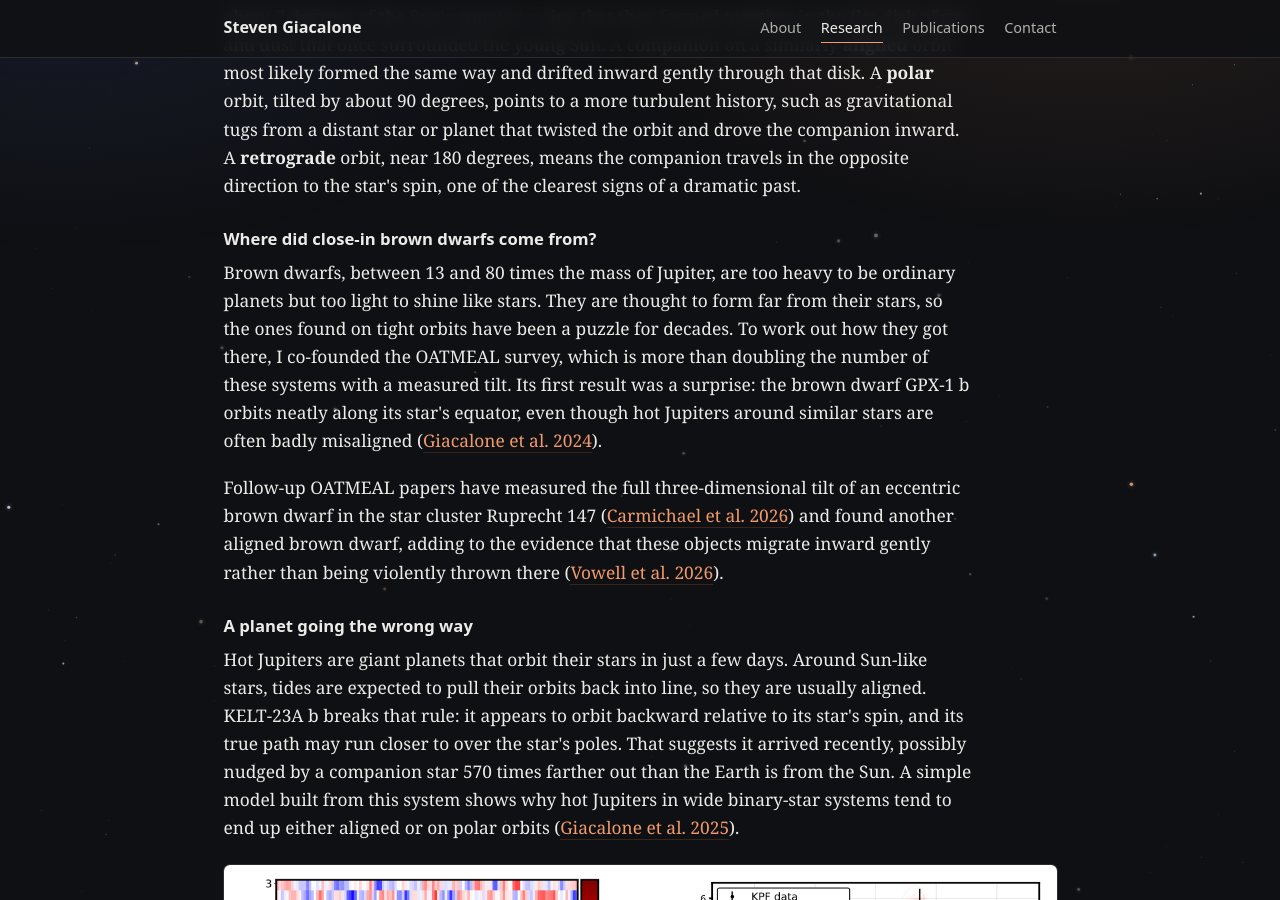
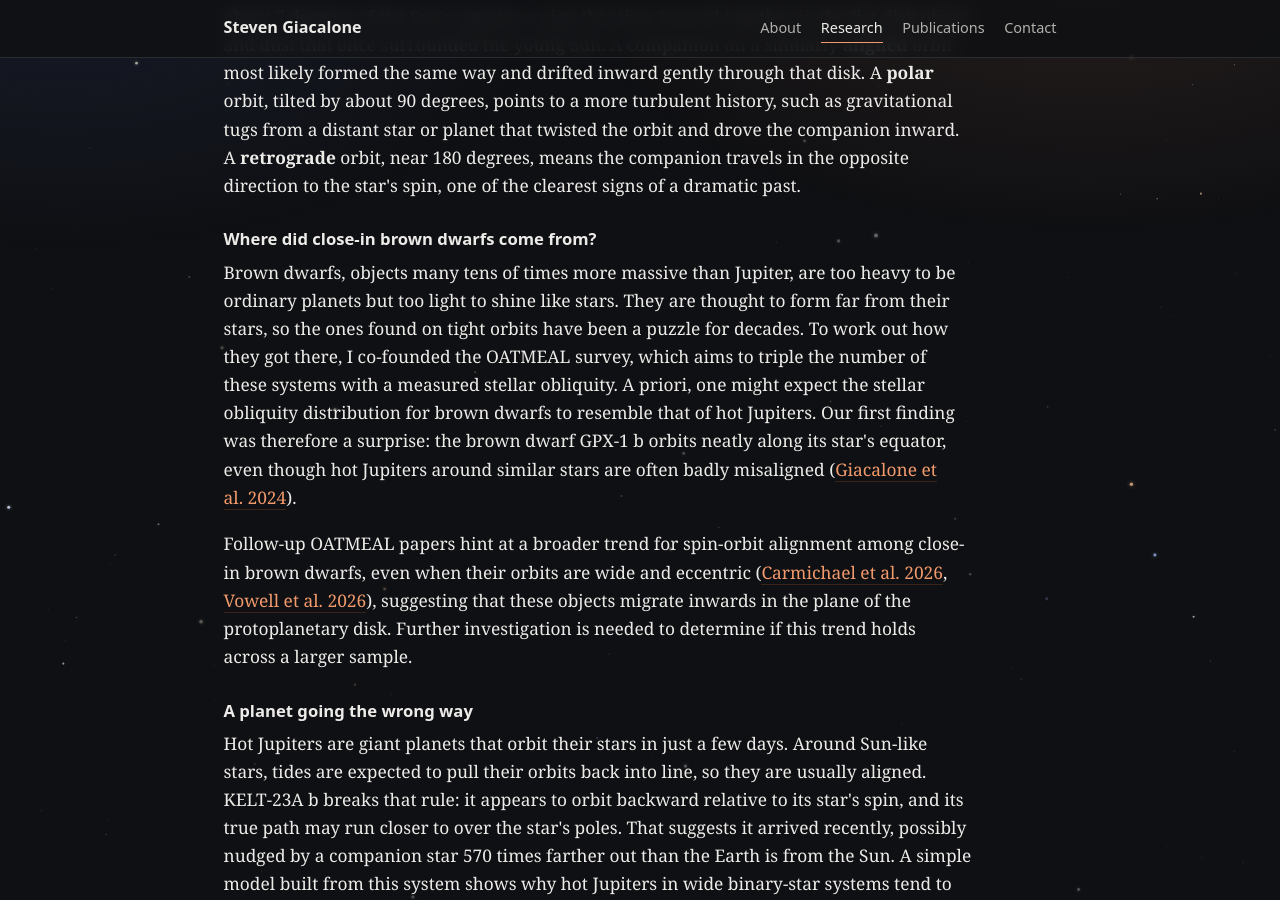
Before and after one commit to stevengiacalone/stevengiacalone.github.io, a Jekyll site: the page built from research/obliquities.html, in a window 1280 px wide and 900 px high, scrolled down 320 px. Built offline with Jekyll 4.4.1, drawn with Linux system fonts in a browser that asks for light colours.

Commit message:
Update brown dwarf section on obliquities page
Co-Authored-By: Claude Opus 5.5 <noreply@anthropic.com>
Claude-Session: https://claude.ai/code/session_01RapRmGYcJxYnG7hBfRrCXQ

```diff
--- a/research/obliquities.html
+++ b/research/obliquities.html
@@ -21,21 +21,22 @@ description: "Stellar obliquity measurements of brown dwarfs and hot Jupiters, i
 
 <h3>Where did close-in brown dwarfs come from?</h3>
 <p>
-  Brown dwarfs, between 13 and 80 times the mass of Jupiter, are too heavy to be ordinary planets but too
-  light to shine like stars. They are thought to form far from their stars, so the ones found on tight
-  orbits have been a puzzle for decades. To work out how they got there, I co-founded the OATMEAL survey,
-  which is more than doubling the number of these systems with a measured tilt. Its first result was a
-  surprise: the brown dwarf GPX-1 b orbits neatly along its star's equator, even though hot Jupiters around
-  similar stars are often badly misaligned
+  Brown dwarfs, objects many tens of times more massive than Jupiter, are too heavy to be ordinary planets
+  but too light to shine like stars. They are thought to form far from their stars, so the ones found on
+  tight orbits have been a puzzle for decades. To work out how they got there, I co-founded the OATMEAL
+  survey, which aims to triple the number of these systems with a measured stellar obliquity. A priori, one
+  might expect the stellar obliquity distribution for brown dwarfs to resemble that of hot Jupiters. Our
+  first finding was therefore a surprise: the brown dwarf GPX-1 b orbits neatly along its star's equator,
+  even though hot Jupiters around similar stars are often badly misaligned
   (<a href="{{ pdf }}Giacalone_etal_2024.pdf">Giacalone et al. 2024</a>).
 </p>
 <p>
-  Follow-up OATMEAL papers have measured the full three-dimensional tilt of an eccentric brown dwarf in the
-  star cluster Ruprecht 147
-  (<a href="https://scixplorer.org/abs/2026AJ....171...12C/abstract">Carmichael et al. 2026</a>) and found
-  another aligned brown dwarf, adding to the evidence that these objects migrate inward gently rather than
-  being violently thrown there
-  (<a href="https://scixplorer.org/abs/2026MNRAS.545f2161V/abstract">Vowell et al. 2026</a>).
+  Follow-up OATMEAL papers hint at a broader trend for spin-orbit alignment among close-in brown dwarfs,
+  even when their orbits are wide and eccentric
+  (<a href="https://scixplorer.org/abs/2026AJ....171...12C/abstract">Carmichael et al. 2026</a>,
+  <a href="https://scixplorer.org/abs/2026MNRAS.545f2161V/abstract">Vowell et al. 2026</a>), suggesting
+  that these objects migrate inwards in the plane of the protoplanetary disk. Further investigation is
+  needed to determine if this trend holds across a larger sample.
 </p>
 
 <h3>A planet going the wrong way</h3>
```
